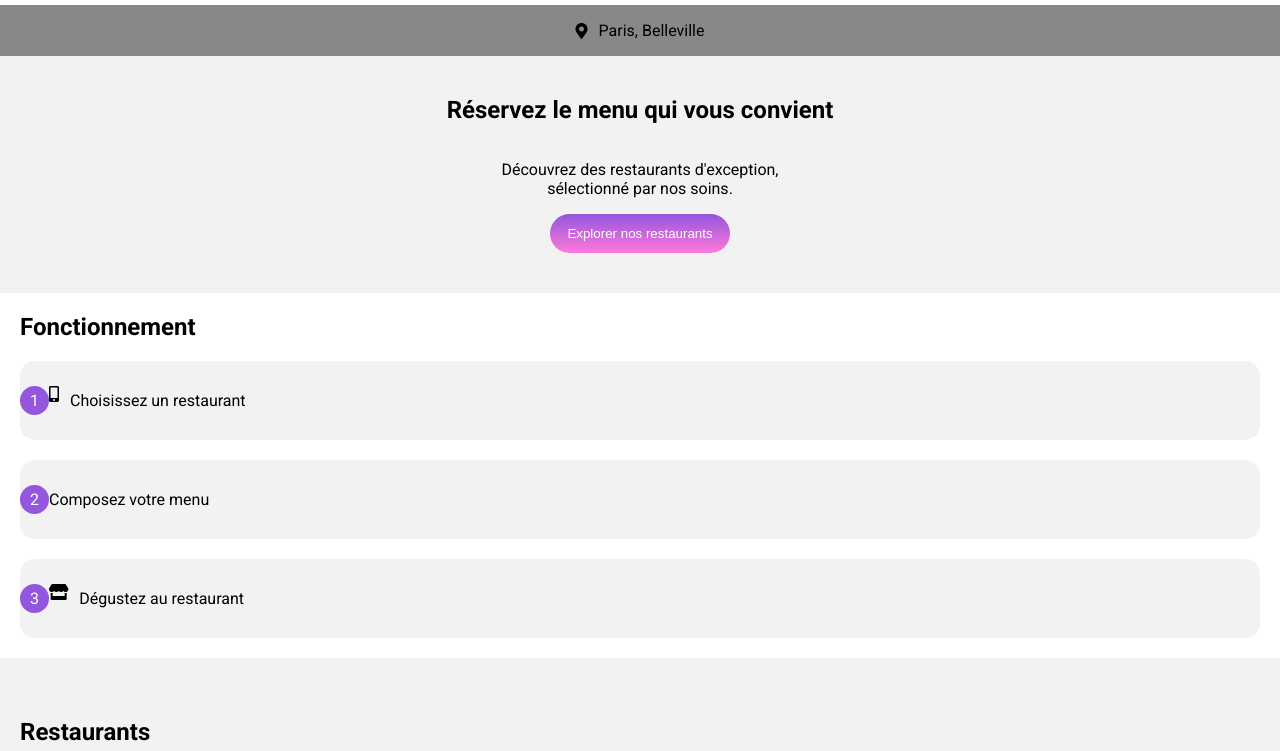
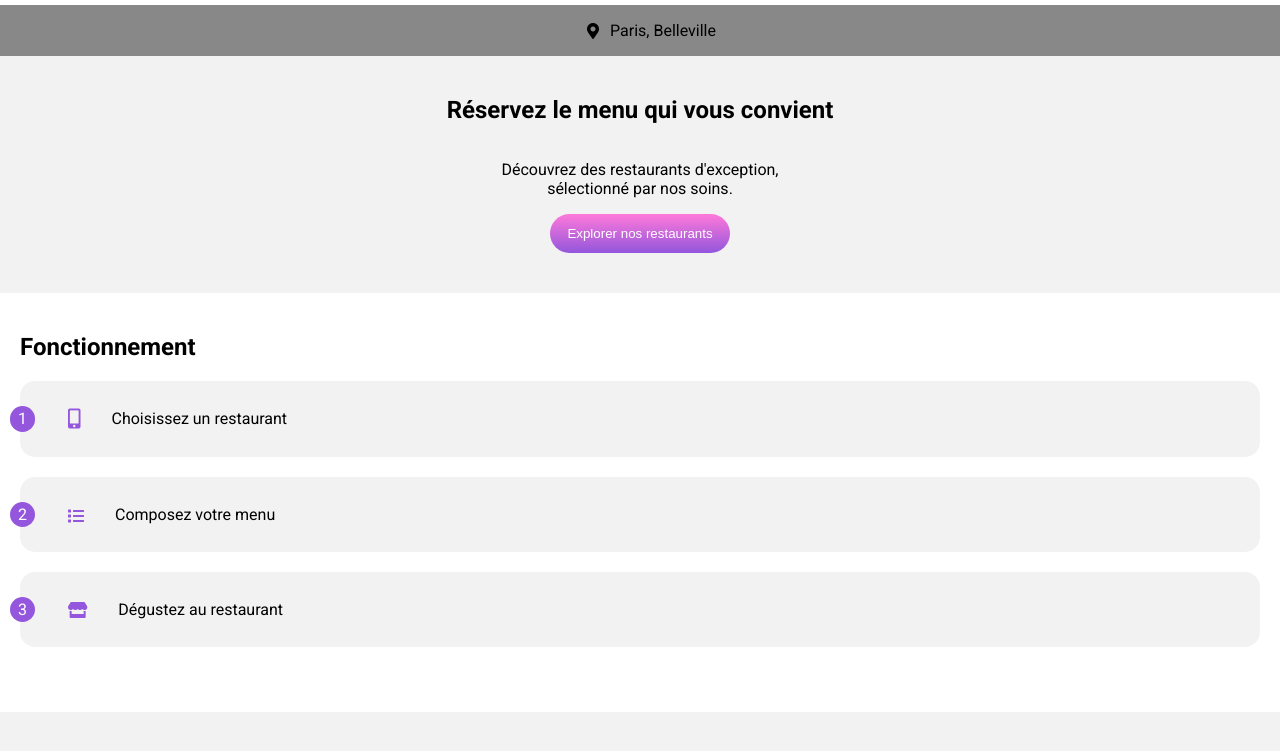
Before and after one commit to Ika591/projet3, a plain HTML site: page index.html in a window 1280 px wide. Shown: the part 49-800 px from the top of the page. Drawn offline with Linux system fonts and the light colour scheme; a web font is replaced by a local one.

Commit message:
icônes+ modifs

```diff
--- a/accueil.css
+++ b/accueil.css
@@ -65,7 +65,7 @@ img {
     padding: 12px 17px;
     border-radius: 25px;
     border: none;
-    background: linear-gradient(#9356DC, #FF79DA);
+    background: linear-gradient(#FF79DA,#9356DC);
     color: white;
 }
 
@@ -76,8 +76,8 @@ img {
 
 
 .section2 {
-    padding-right: 20px;
-    padding-left: 20px;
+    padding: 20px 20px 45px 20px;
+
 }
 
 .list {
@@ -91,20 +91,46 @@ img {
 }
 
 .list a {
+    width:100%;
     display: flex;
+
 
 }
 
 .list p {
     margin: 0px;
+    padding-top: 3px;
+    padding-bottom: 3px;
+    padding-left: 20px;
+}
+
+.fas {
+   padding-left: 23px;
+}
+
+.fa-mobile-alt{
+    font-size: 20px;
+    padding-top: 3px;
+    padding-bottom: 3px;
+    color:  #9356DC;
+}
+
+.fa-list {
+    padding-top: 6px;
+    color: #9356DC;
+}
+
+.fa-store {
     padding-top: 5px;
+    color:  #9356DC;
 }
 
 .number {
     background-color: #9356DC;
     color: white;
-    border-radius: 100px;
-    padding: 5px 10px;
+    border-radius: 50px;
+    padding: 3px 8px;
+    transform: translateX(-10px);
 }
 
 
@@ -136,6 +162,14 @@ img {
     height: 100%;
 }
 
+.restaurants h3 {
+    margin-bottom: 0px;
+}
+
+.restaurants p {
+    margin-top: 0px;
+}
+
 .bottom {
     display: flex;
     padding-left:15px;
@@ -155,15 +189,11 @@ img {
     text-align: center;
 }
 
+.fa-heart {
+    background: linear-gradient(#9356DC,#FF79DA);
+}
 
 
-.restaurants h3 {
-    margin-bottom: 0px;
-}
-
-.restaurants p {
-    margin-top: 0px;
-}
 
 
 
--- a/index.html
+++ b/index.html
@@ -59,6 +59,7 @@
                 <div class="list">
                     <a>
                         <span class="number">2</span>
+                        <i class="fas fa-list"></i>
                         <p>Composez votre menu</p>
                     </a>
                 </div>
```
